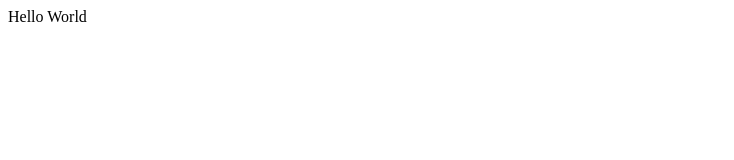
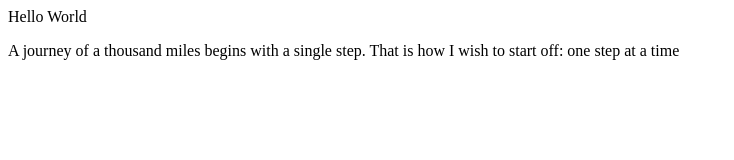
Before and after one commit to amanjowaheer/amanjowaheer.github.io, a plain HTML site: page index.html in a window 1280 px wide. Shown: the whole page, without its empty margins (0-734 px from the left). Drawn offline with Linux system fonts and the light colour scheme.

Commit message:
update text

```diff
--- a/index.html
+++ b/index.html
@@ -12,5 +12,6 @@ j=d.createElement(s),dl=l!='dataLayer'?'&l='+l:'';j.async=true;j.src=
 </head>
 <body>
   Hello World
+  <p>A journey of a thousand miles begins with a single step. That is how I wish to start off: one step at a time</p>
 </body>
 </html>
```
